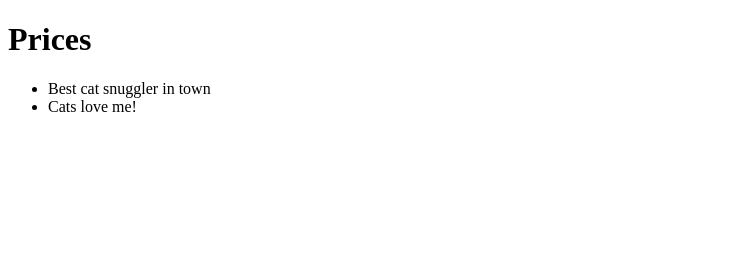
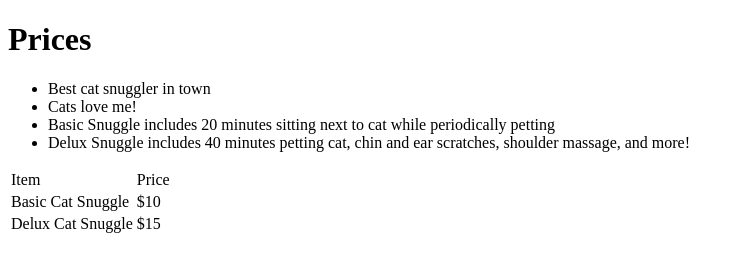
Before and after one commit to SDesmaraisRI/pricePage, a plain HTML site: page index.html in a window 1280 px wide. Shown: the whole page, without its empty margins (0-744 px from the left). Drawn offline with Linux system fonts and the light colour scheme.

Commit message:
Adding price list table

```diff
--- a/index.html
+++ b/index.html
@@ -9,6 +9,12 @@
         <ul>
             <li>Best cat snuggler in town</li>
             <li>Cats love me!</li>
+            <li>Basic Snuggle includes 20 minutes sitting next to cat while periodically petting</li>
+            <li>Delux Snuggle includes 40 minutes petting cat, chin and ear scratches, shoulder massage, and more!</li>
         </ul>
+        <table>
+            <tr><td> Item </td> <td> Price </td></tr>
+            <tr><td> Basic Cat Snuggle </td> <td> $10 </td></tr>
+            <tr><td> Delux Cat Snuggle </td> <td> $15 </td></tr>
     </body>
 </html>
```
